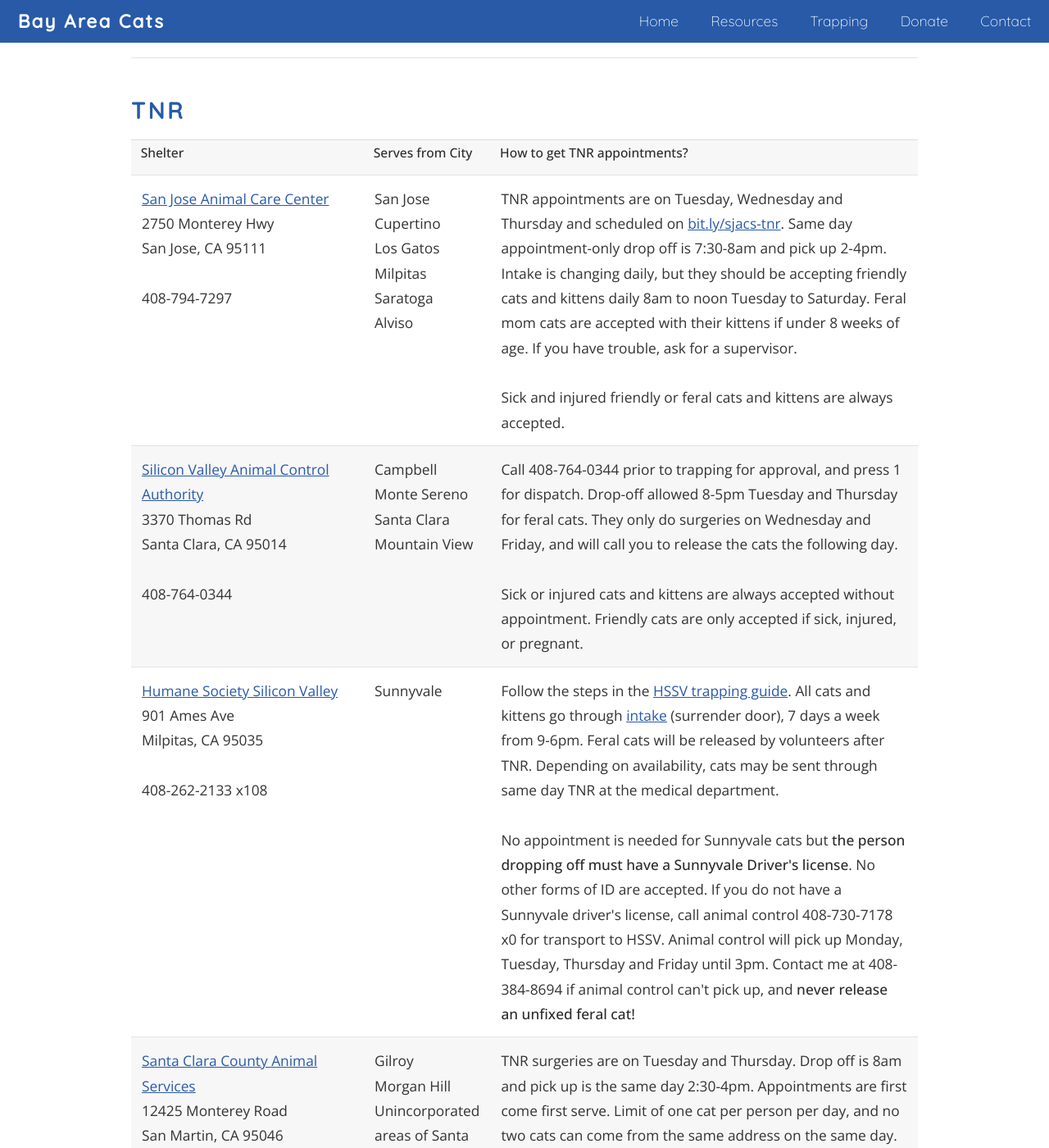
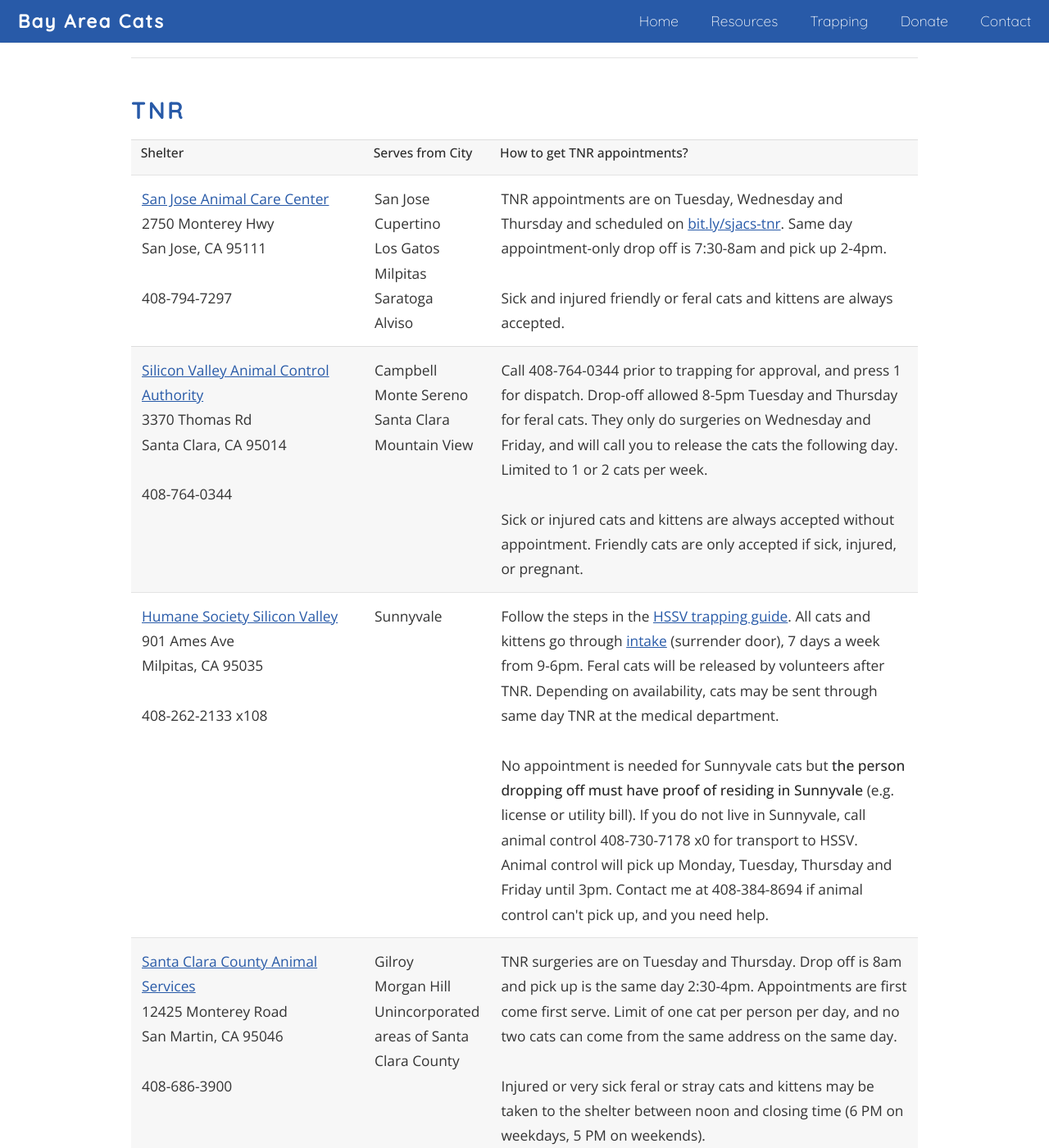
Before and after one commit to sunmeetsingh/bayareacats.github.io, a Jekyll site: the page built from resources.html, in a window 1280 px wide and 1400 px high, scrolled down 666 px. Shown: the whole window at 82% size. Built offline with Jekyll 4.4.1, drawn with Linux system fonts in a browser that asks for light colours.

Commit message:
Updates donations and resourceS

```diff
--- a/_includes/footer.html
+++ b/_includes/footer.html
@@ -8,6 +8,6 @@
   <ul class="copyright">
       <li>&copy; Bay Area Cats 2023</li>
       <li><b>Want to help?</b> Donate <a target="_blank" href="https://www.chewy.com/g/bay-area-cats_b103747788?utm_medium=email&utm_source=transactional&utm_campaign=SHELTER_BUSINESS_PAGE_APPROVED#wish-list">supplies</a> or via <a target="_blank" href="https://paypal.me/bayareacats">PayPal</a>.</li>
-      <!-- <li><a href="mailto:bayareaTNR@gmail.com">bayareaTNR@gmail.com</a></li> -->
+      <li><a href="mailto:info@bayareacats.org">info@bayareacats.org</a></li>
   </ul>
 </footer>
--- a/donate.html
+++ b/donate.html
@@ -21,6 +21,7 @@
                 <h3>Donations</h3>
 <hl>
                 <li>We accept donations through <a href="https://www.paypal.com/donate/?hosted_button_id=85C7UMCXTS2GC">PayPal</a> or <a href="https://venmo.com/code?user_id=3668070472091276232">Venmo</a>.</li>
+                <li>We also accept Zelle through <a target="_blank" href="mailto:info@bayareacats.org">info@bayareacats.org</a>.</li>
                 <li>We are registered on Benevity, and many employers offer gift matching programs for supporting charities - check with your company if they offer matching charitable donations.</li>
             </hl></p>
 
--- a/resources.html
+++ b/resources.html
@@ -67,7 +67,7 @@
                     Saratoga<br/>
                     Alviso
                     </td>
-                    <td>TNR appointments are on Tuesday, Wednesday and Thursday and scheduled on <a href="https://bit.ly/sjacs-tnr">bit.ly/sjacs-tnr</a>. Same day appointment-only drop off is 7:30-8am and pick up 2-4pm. Intake is changing daily, but they should be accepting friendly cats and kittens daily 8am to noon Tuesday to Saturday. Feral mom cats are accepted with their kittens if under 8 weeks of age. If you have trouble, ask for a supervisor. <br/><br/>
+                    <td>TNR appointments are on Tuesday, Wednesday and Thursday and scheduled on <a href="https://bit.ly/sjacs-tnr">bit.ly/sjacs-tnr</a>. Same day appointment-only drop off is 7:30-8am and pick up 2-4pm. <br/><br/>
 
                         Sick and injured friendly or feral cats and kittens are always accepted.
 
@@ -88,7 +88,7 @@
                     Santa Clara<br/>
                     Mountain View
                     </td>
-                    <td>Call 408-764-0344 prior to trapping for approval, and press 1 for dispatch. Drop-off allowed 8-5pm Tuesday and Thursday for feral cats. They only do surgeries on Wednesday and Friday, and will call you to release the cats the following day.<br/><br/>
+                    <td>Call 408-764-0344 prior to trapping for approval, and press 1 for dispatch. Drop-off allowed 8-5pm Tuesday and Thursday for feral cats. They only do surgeries on Wednesday and Friday, and will call you to release the cats the following day. Limited to 1 or 2 cats per week.<br/><br/>
 
                     Sick or injured cats and kittens are always accepted without appointment. Friendly cats are only accepted if sick, injured, or pregnant.
                     </td>
@@ -105,7 +105,7 @@
                     <td>Follow the steps in the <a target="_blank" href="/hssv">HSSV trapping guide</a>. All cats and kittens go through <a href="https://l.messenger.com/l.php?u=https%3A%2F%2Fmaps.app.goo.gl%2FpcCdPir5Z897x67h6%3Fg_st%3Dic&h=AT22ECrjJF01CMxdF9bl9zirjKrx0YPaTdeEuCv0uXtFmyrNMaMVSbkKsJ16V9cDwoi2TWvDGUdJjEBq1Qgjztlje5--77AdVjYqMMvW3r8GQMChcLT5DrY2I8e4NznIFCxBQq393XBmadWlSlheqB98">intake</a> (surrender door), 7 days a week from 9-6pm. Feral cats will be released by volunteers after TNR. Depending on availability, cats may be sent through same day TNR at the medical department.<br/><br/>
 
 
-                        No appointment is needed for Sunnyvale cats but <b>the person dropping off must have a Sunnyvale Driver's license</b>. No other forms of ID are accepted. If you do not have a Sunnyvale driver's license, call animal control 408-730-7178 x0 for transport to HSSV. Animal control will pick up Monday, Tuesday, Thursday and Friday until 3pm. Contact me at 408-384-8694 if animal control can't pick up, and <b>never release an unfixed feral cat!</b>
+                        No appointment is needed for Sunnyvale cats but <b>the person dropping off must have proof of residing in Sunnyvale</b> (e.g. license or utility bill). If you do not live in Sunnyvale, call animal control 408-730-7178 x0 for transport to HSSV. Animal control will pick up Monday, Tuesday, Thursday and Friday until 3pm. Contact me at 408-384-8694 if animal control can't pick up, and you need help.
                     </td>
                   </tr>
                   <tr>
```
